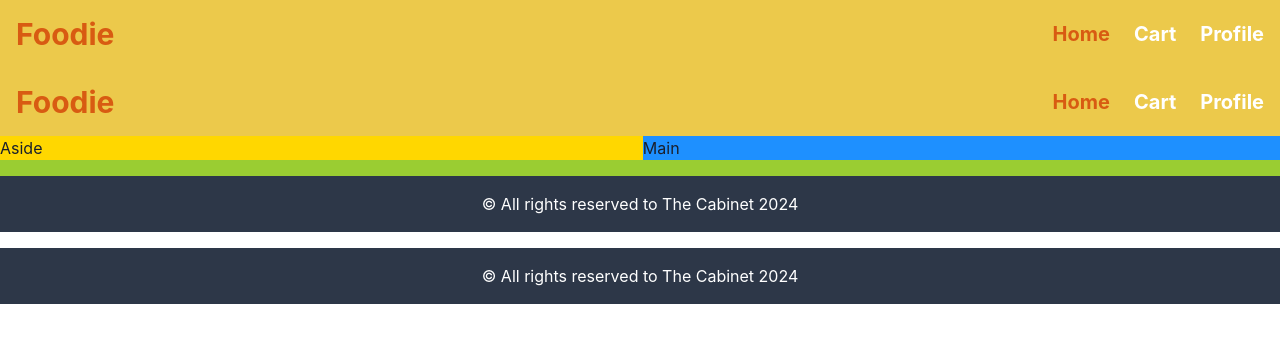
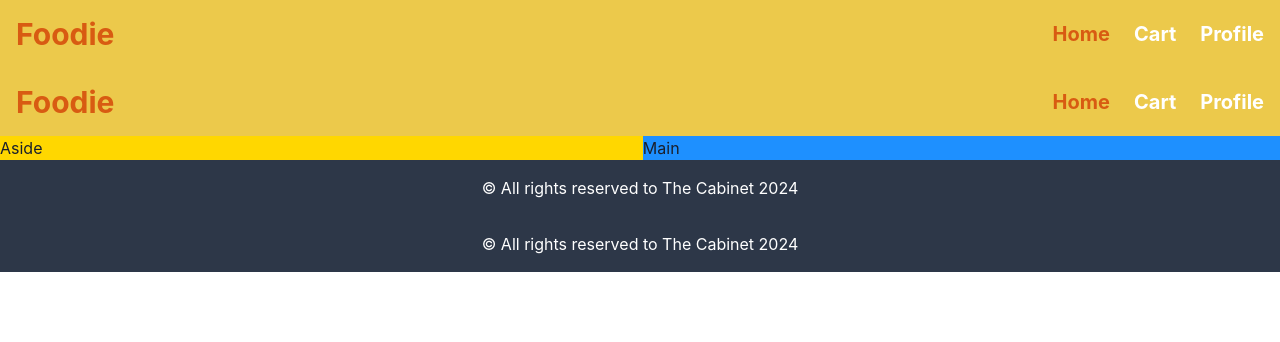
Before and after one commit to Isha-Viragi/client, a React (Vite) app in the folder food-app/: page / in a window 1280 px wide. Shown: the top 342 px of the page. Built offline with nearby package versions, Linux system fonts and the light colour scheme.

Commit message:
initial commit

```diff
--- a/food-app/src/components/Footer.jsx
+++ b/food-app/src/components/Footer.jsx
@@ -3,7 +3,7 @@ import { Box, Text } from "@chakra-ui/react";
 
 const Footer = () => {
   return (
-    <Box bg="gray.700" p={4} mt={4} textAlign="center">
+    <Box bg="gray.700" p={4} textAlign="center">
       <Text color="white">
         © All rights reserved to The Cabinet {new Date().getFullYear()}
       </Text>
```
